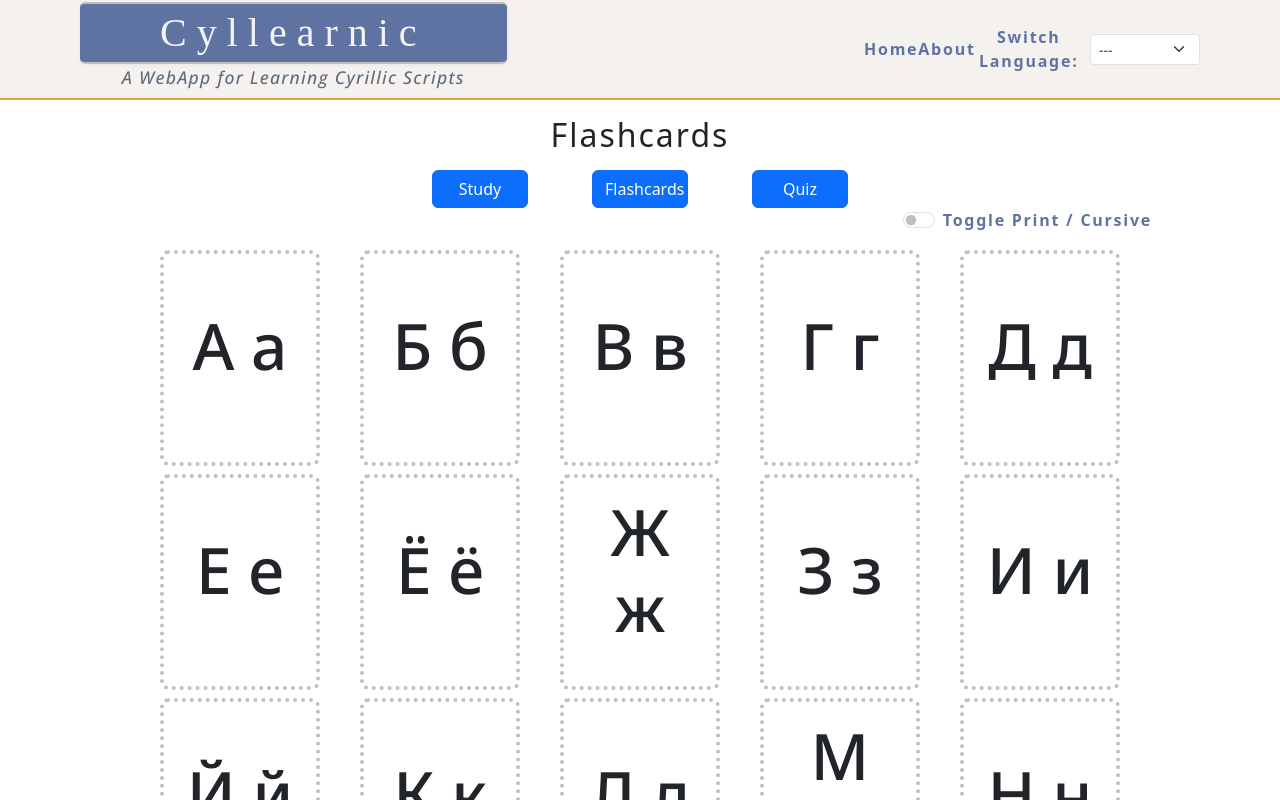
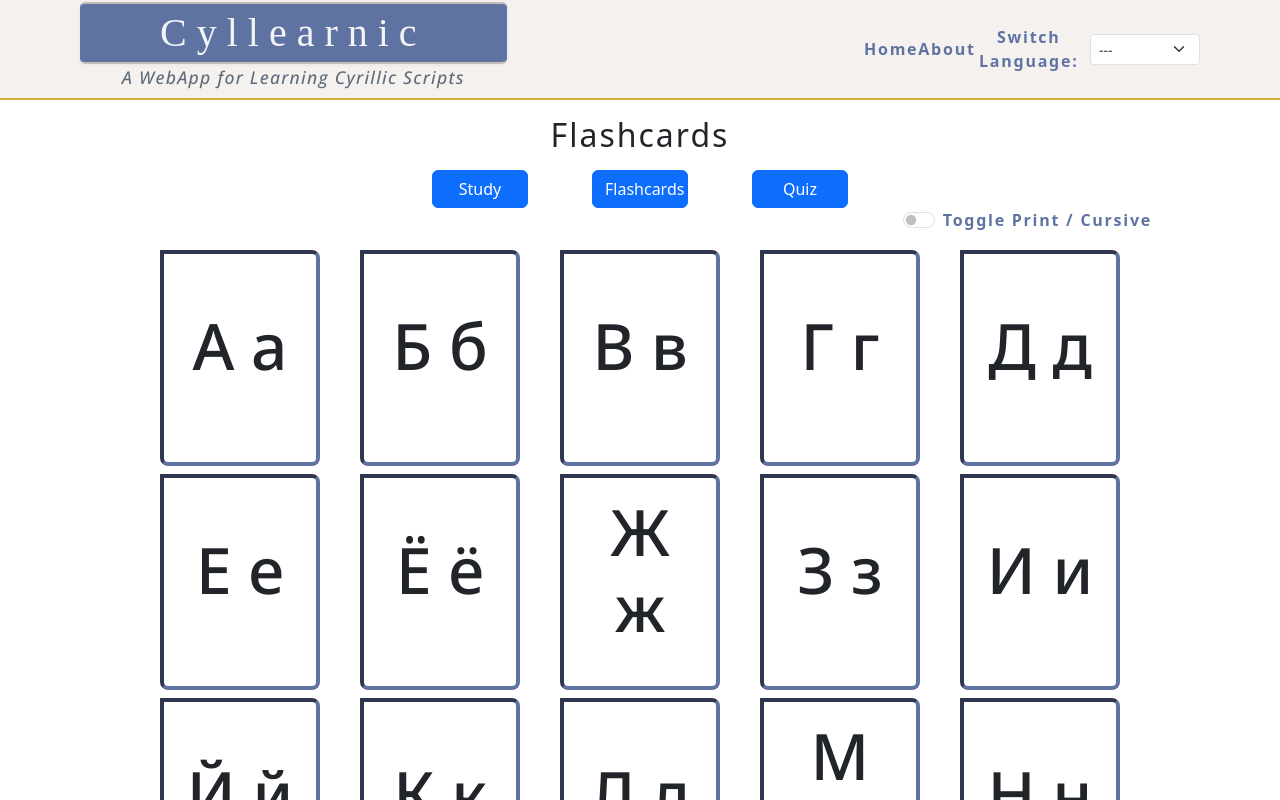
Before and after one commit to mjfru/cyllearnic, a React (Vite) app: page /flashcards/russian in a window 1280 px wide. Shown: the top 800 px of the page. Built offline with nearby package versions, Linux system fonts and the light colour scheme; a web font is replaced by a local one.

Commit message:
various style changes to cards, including different flash color for correct answers

```diff
--- a/src/styles/cards.css
+++ b/src/styles/cards.css
@@ -25,7 +25,7 @@
 
 .letter-line {
 	border-top: 2px solid var(--highlight-bright);
-	/* Bootstrap makes <hr> tags lighter... */
+	/*? Bootstrap makes <hr> tags lighter... */
 	opacity: 0.75;
 }
 
@@ -39,6 +39,7 @@
 	color: var(--highlight-dark);
 }
 
+/* Flash Cards */
 .flash-letters {
 	font-size: var(--flashcard-letter-size);
 }
@@ -56,8 +57,10 @@
 	height: 100%;
 	transition: transform 1.2s ease;
 	transform-style: preserve-3d;
-	border: 4px dotted var(--border-color);
-	border-radius: var(--border-radius);
+	border: 4px inset var(--primary-accent);
+	border-top-right-radius: var(--border-radius);
+	border-bottom-left-radius: var(--border-radius);
+	border-bottom-right-radius: var(--border-radius);
 }
 
 .flash-card:hover .flash-card-inner {
@@ -82,35 +85,43 @@
 	flex-direction: column;
 }
 
+.flash-pronunciation {
+  color: var(--highlight-dark);
+  font-size: 3rem;
+}
+
 /* Quiz Section */
 .quiz-container {
 	display: flex;
 	flex-direction: column;
 	justify-content: center;
 	align-items: center;
-	margin: 2rem;
+	margin: 1rem 2rem;
 }
 
 .quiz-card {
 	min-width: 25%;
 	height: 30vh;
-	margin: 2rem;
+	margin: 2rem 2rem 1rem 2rem;
 	display: flex;
 	justify-content: center;
 	align-items: center;
 	border: var(--border);
 	border-radius: var(--border-radius);
-	transition: border-color 0.3s ease;
+	transition: border-color 0.3s ease, background-color 0.3s ease, opacity 0.3s ease;
 }
 
 .quiz-card .quiz-letter {
 	font-size: 6rem;
 }
 
-.quiz-correct-border {
-	border-color: green;
+.quiz-correct {
+	border-color: var(--highlight-bright);
+  color: var(--secondary-accent);
+  background-color: #a6ce9d;
+  /* opacity: .25; */
 }
 
-.quiz-incorrect-border {
+.quiz-incorrect {
 	border-color: red;
 }
```
